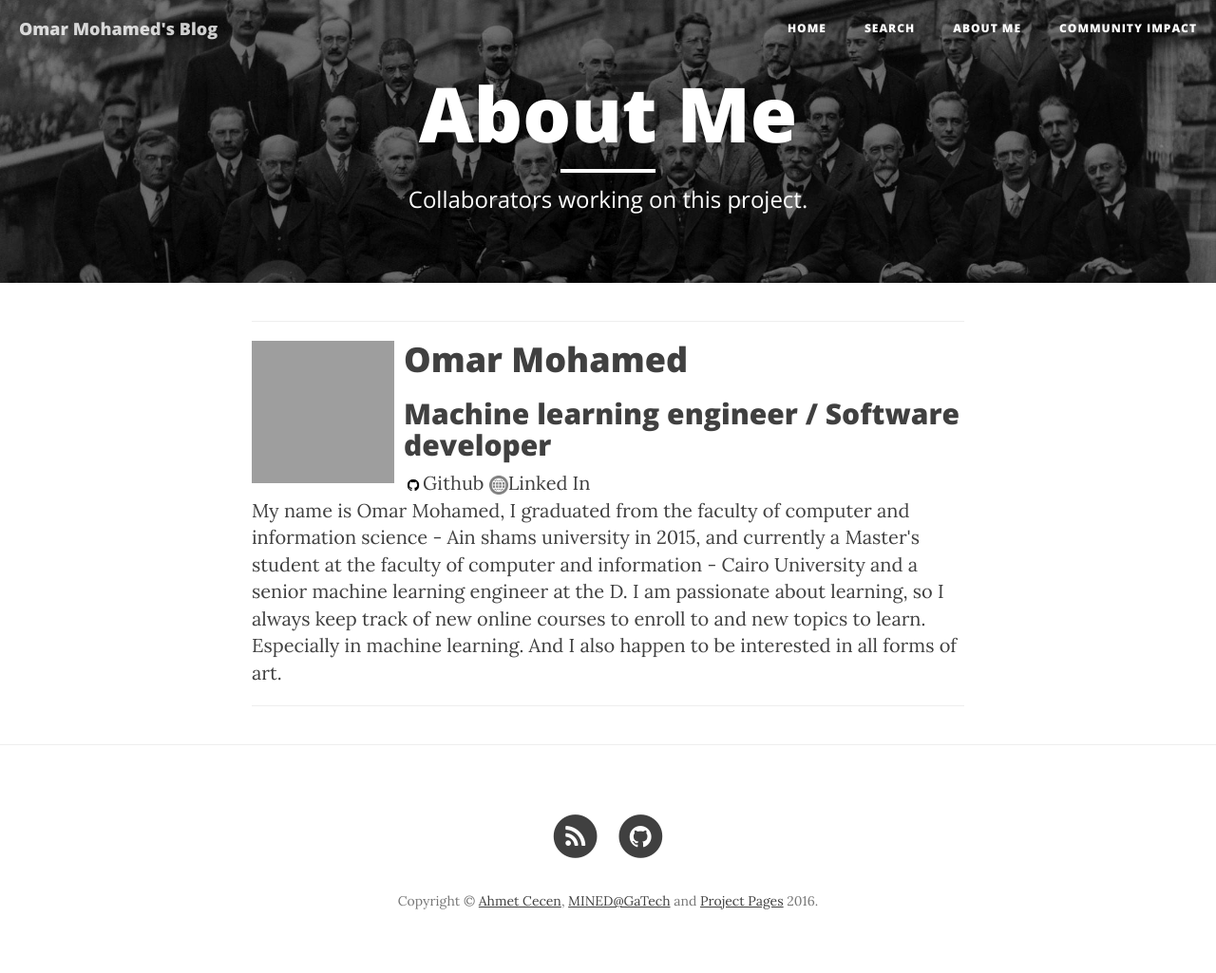
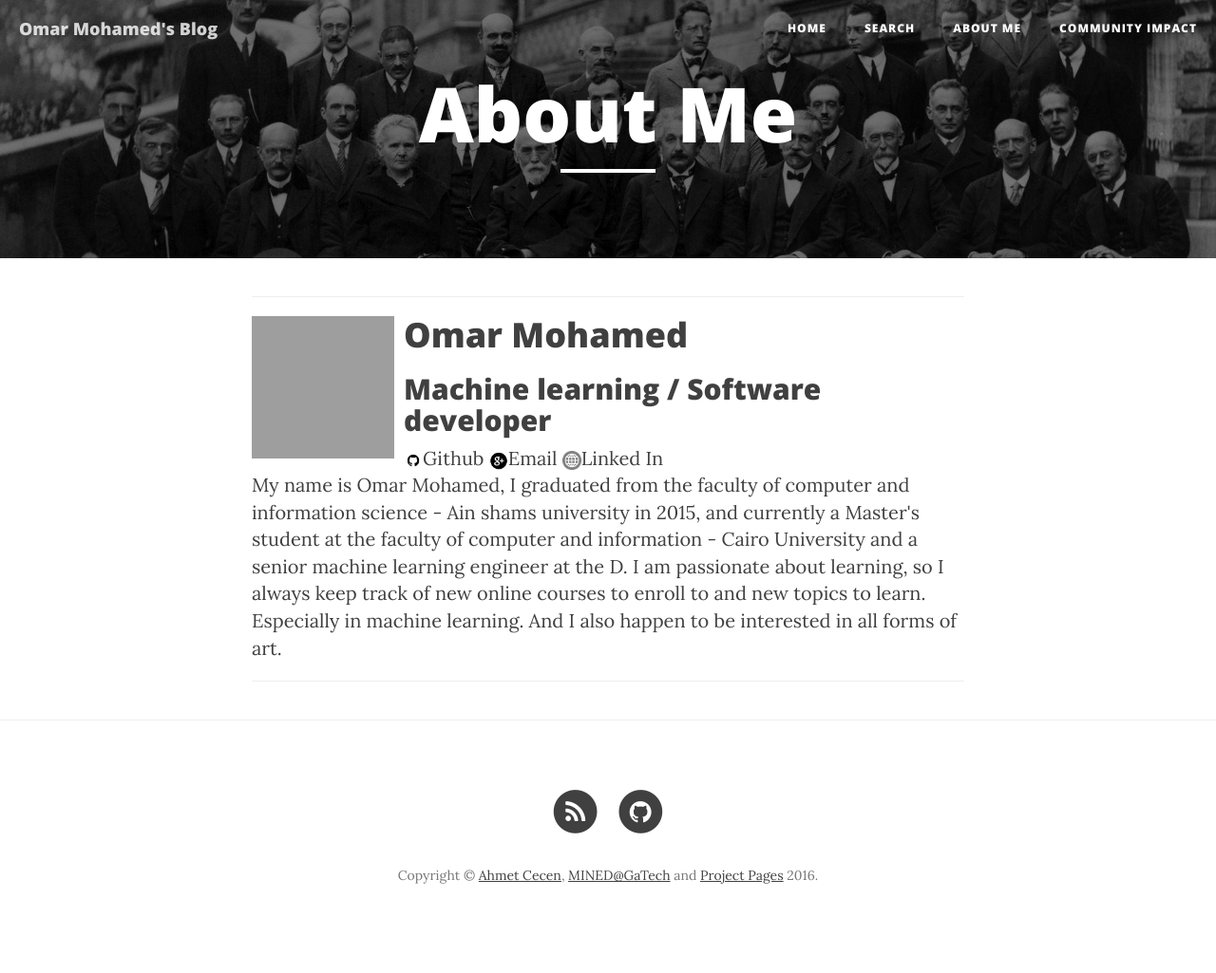
Before and after one commit to omar-mohamed/omar-mohamed.github.io, a Jekyll site: the page built from members.html, in a window 1280 px wide. Shown: the whole page at 95% size. Built offline with Jekyll 4.4.1, drawn with Linux system fonts in a browser that asks for light colours; nearby versions of some CDN libraries; after the commit the page ends 998 px from its top, so only the background shows below that; grey boxes are pictures that could not be loaded.

Commit message:
-updated about me

```diff
--- a/members.html
+++ b/members.html
@@ -1,7 +1,7 @@
 ---
 layout: page
 title: "About Me"
-description: "Collaborators working on this project."
+description: ""
 header-img: "img/home-bg.jpg"
 ---
 <hr>
@@ -20,8 +20,8 @@ header-img: "img/home-bg.jpg"
 	{% if member.email %}
 	<span class="social-share-gmail"><a href="{{ member.email }}" title="Email"><img src="{{ "/img/icons/gplus-icon.png" | prepend: site.baseurl }}" style="height:20px">Email</a></span>
 	{% endif %}
-	{% if member.url %}
-	<span class="social-share-linkedin"><a href="{{ member.url }}" title="Linked In"><img src="{{ "/img/icons/url-icon.png"| prepend: site.baseurl }}" style="height:20px">Linked In</a></span>
+	{% if member.linkedIn %}
+	<span class="social-share-linkedin"><a href="{{ member.linkedIn }}" title="Linked In"><img src="{{ "/img/icons/url-icon.png"| prepend: site.baseurl }}" style="height:20px">Linked In</a></span>
 	{% endif %}
 
 	</br>
```
Also changed, not shown: _data/members.yml (+4 -3 lines).
